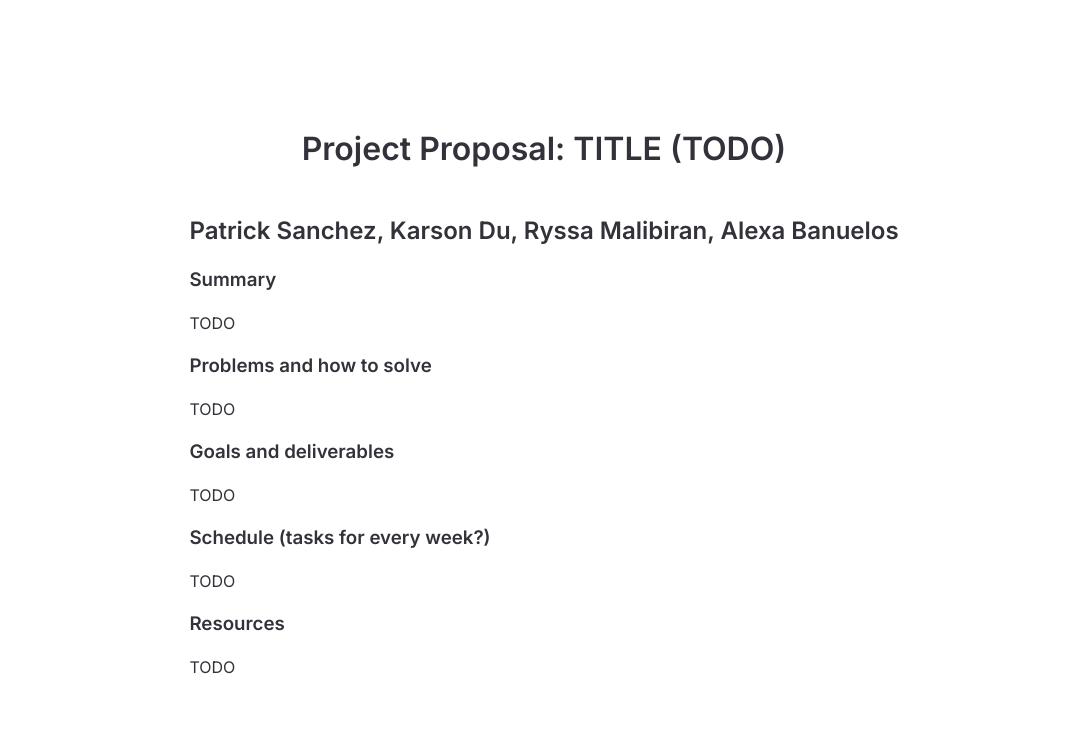
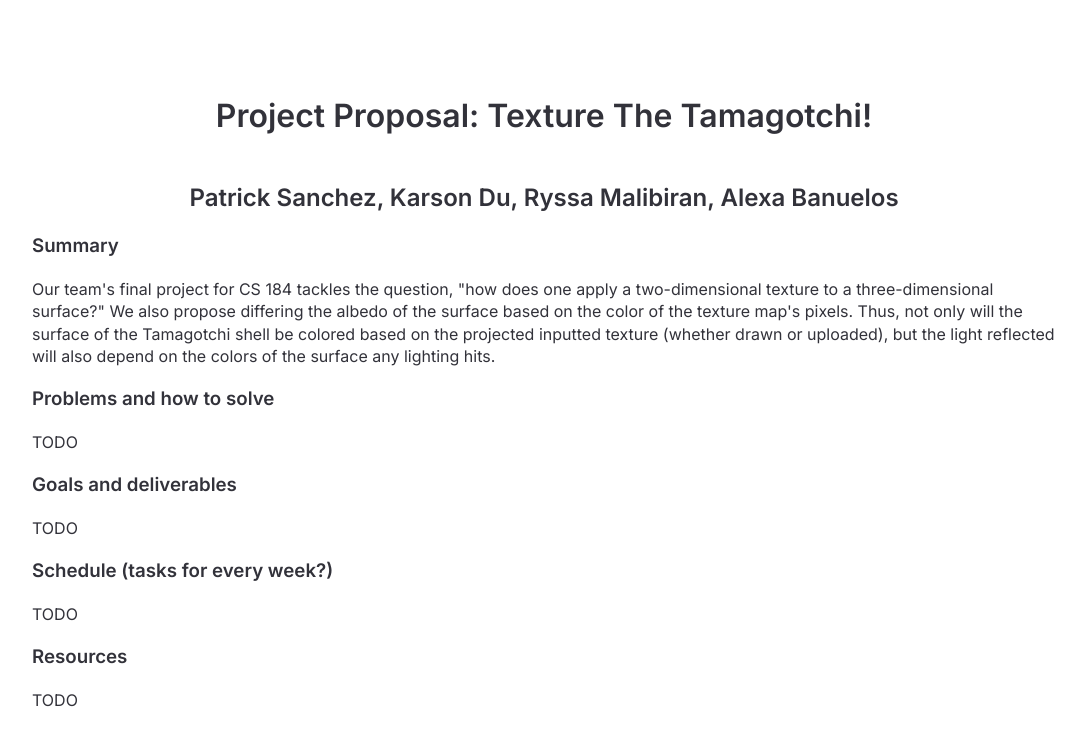
Before and after one commit to alexabanuelos/project184, a plain HTML site: page index.html in a window 1280 px wide. Shown: the whole page, without its empty margins (96-1181 px from the left). Drawn offline with Linux system fonts and the light colour scheme.

Commit message:
First summary and title for project

```diff
--- a/index.html
+++ b/index.html
@@ -71,7 +71,7 @@
 
 	<body>
 		<div class="wrapper">
-			<h1 style="align-self:flex-end;">Project Proposal: TITLE (TODO) </h1>
+			<h1 style="align-self:flex-end;">Project Proposal: Texture The Tamagotchi! </h1>
 			<br>
 			<h2 style="align-self:flex-end;">Patrick Sanchez, Karson Du, Ryssa Malibiran, Alexa Banuelos</h2>
 
@@ -81,7 +81,7 @@
 				</div> -->
 				<div class="content">
 					<h3>Summary</h3>
-					<p> TODO </p>
+					<p> Our team's final project for CS 184 tackles the question, "how does one apply a two-dimensional texture to a three-dimensional surface?" We also propose differing the albedo of the surface based on the color of the texture map's pixels. Thus, not only will the surface of the Tamagotchi shell be colored based on the projected inputted texture (whether drawn or uploaded), but the light reflected will also depend on the colors of the surface any lighting hits. </p>
 					<h3>Problems and how to solve</h3>
                     			<p> TODO </p>
 					<h3>Goals and deliverables</h3>
```
